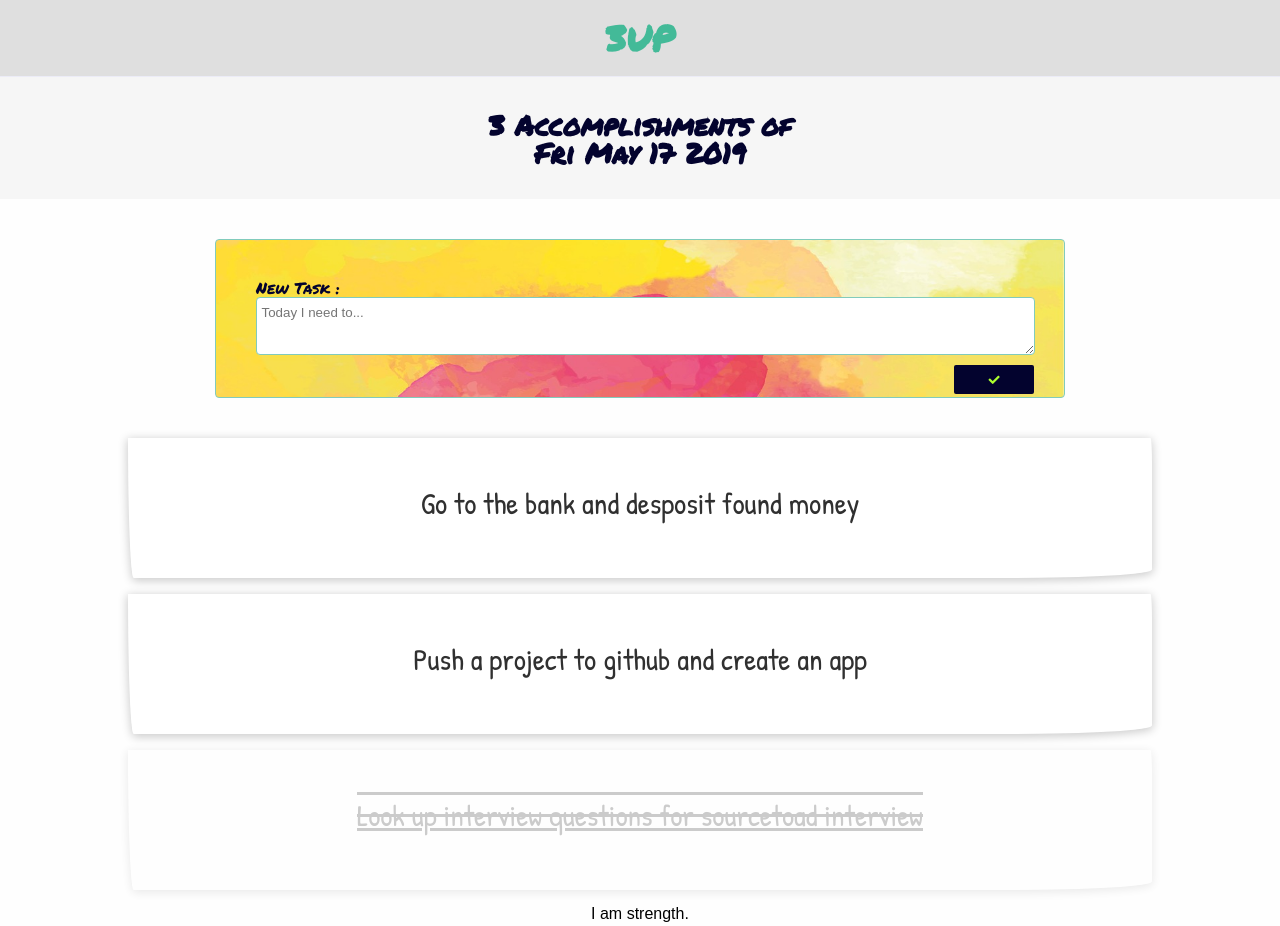
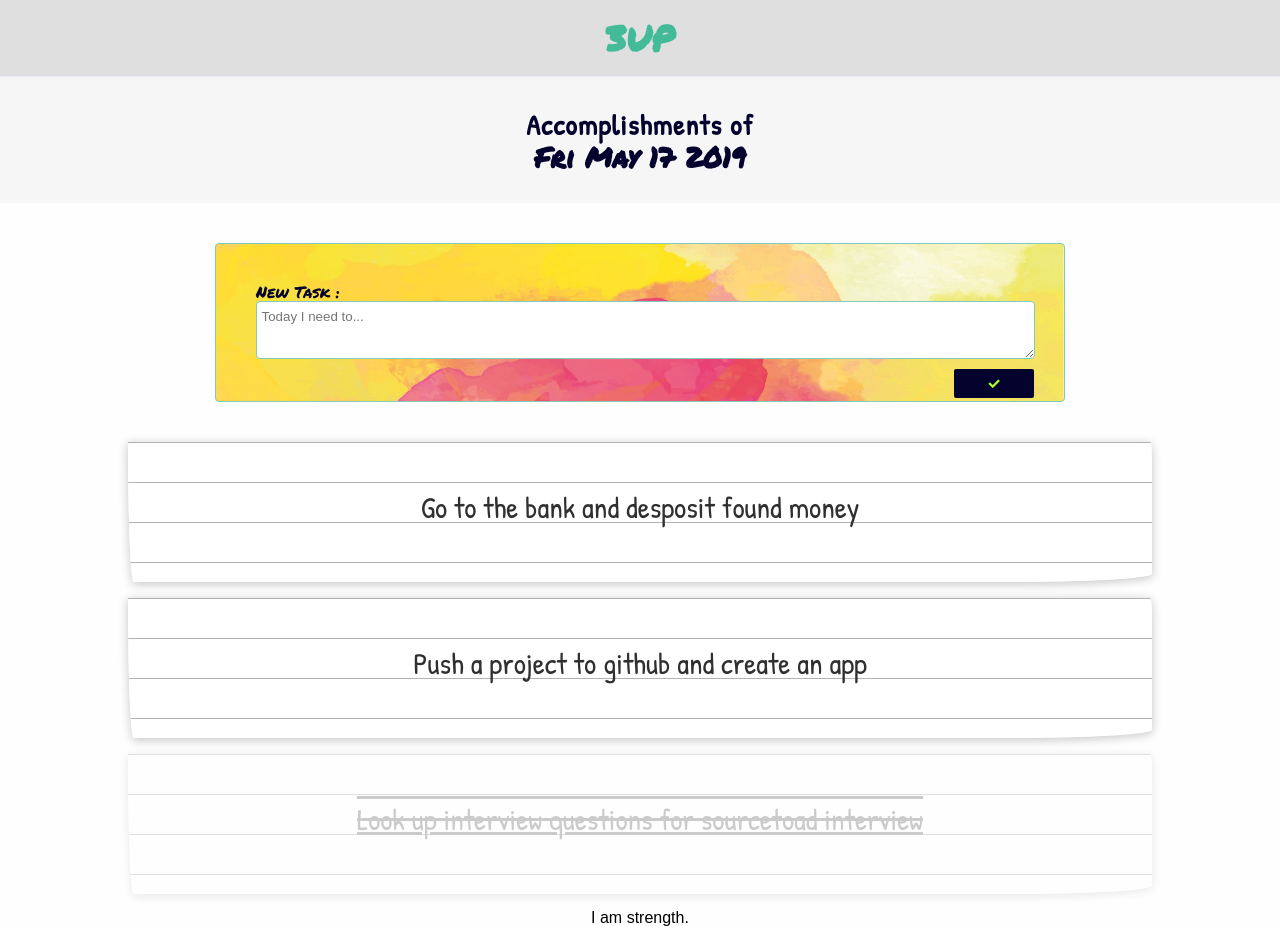
Before and after one commit to TatyCat/3-up, a React (Create React App) app: page / in a window 1280 px wide. Built offline with nearby package versions, Linux system fonts and the light colour scheme.

Commit message:
changed h2 font/ui

```diff
--- a/src/App.js
+++ b/src/App.js
@@ -20,7 +20,7 @@ class App extends Component {
       <>
         <header>
           <h1>3UP</h1>
-          <h2>3 Accomplishments of
+          <h2>Accomplishments of
             <span> {this.state.todaysDate}</span>
           </h2>
         </header>
--- a/src/components/CreateTask.js
+++ b/src/components/CreateTask.js
@@ -10,7 +10,6 @@ class CreateTask extends Component {
   }
 
   handleFormChange = (e) => {
-    console.log(e.target.value)
     this.setState({
       task: e.target.value,
     })
--- a/src/index.css
+++ b/src/index.css
@@ -34,6 +34,14 @@ h1 {
 h2 {
   padding: .6rem;
   padding-bottom: 2rem;
+  font-family: 'Patrick hand';
+  letter-spacing: 0.1ch;
+}
+
+h2 span {
+  letter-spacing: 0;
+  margin-top: .5vh;
+  font-family: 'Permanent Marker', Courier;
 }
 
 span {
@@ -145,7 +153,7 @@ form button i {
   border-radius-bottomright: 500px 30px;
   border-radius-topright: 5px 100px;
   background: white;
-  /* background: -webkit-gradient( linear, left top, left bottom, from(#333), color-stop(2%, white)); */
+  background: -webkit-gradient( linear, left top, left bottom, from(#333), color-stop(2%, white));
   background: -moz-repeating-linear-gradient( top, #fff, #fff 38px, #81cbbc 40px);
   background: repeating-linear-gradient( top, #fff, #fff 38px, #81cbbc 40px);
   -webkit-background-size: 100% 40px;
```
